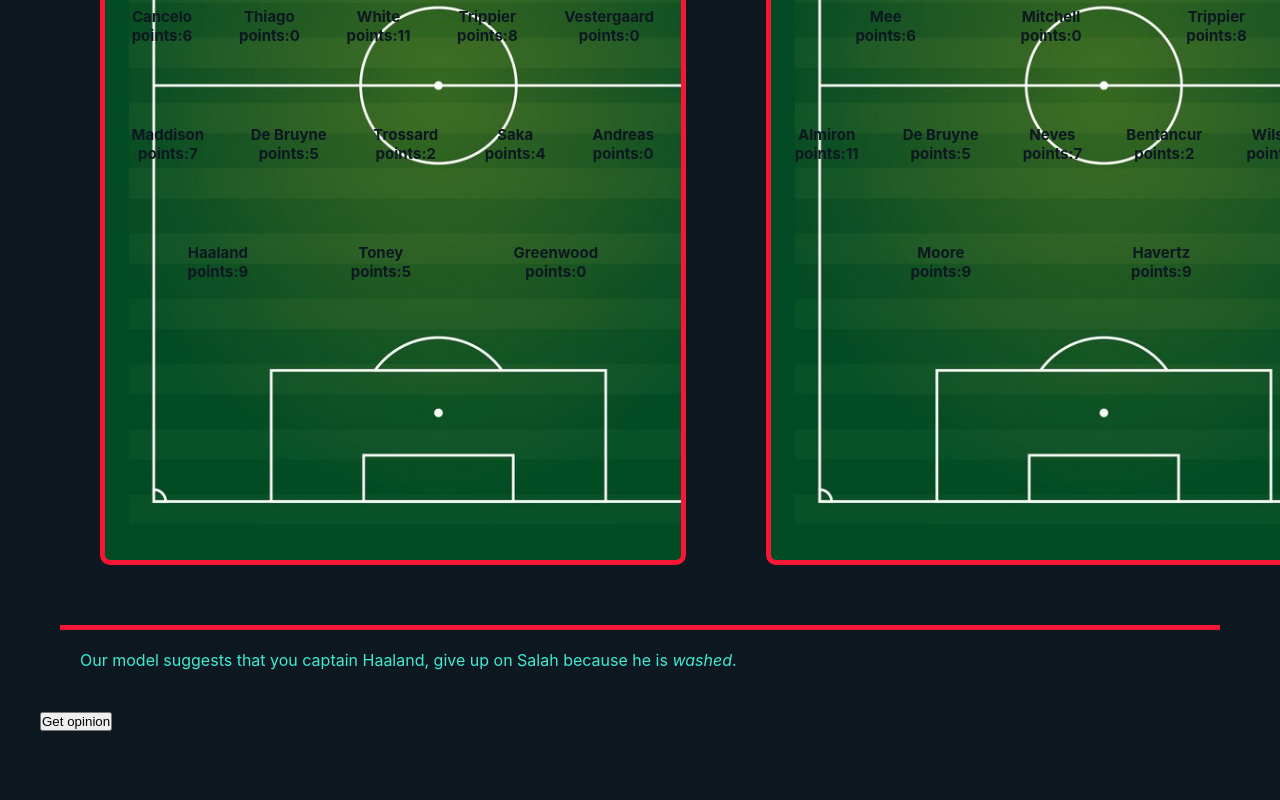
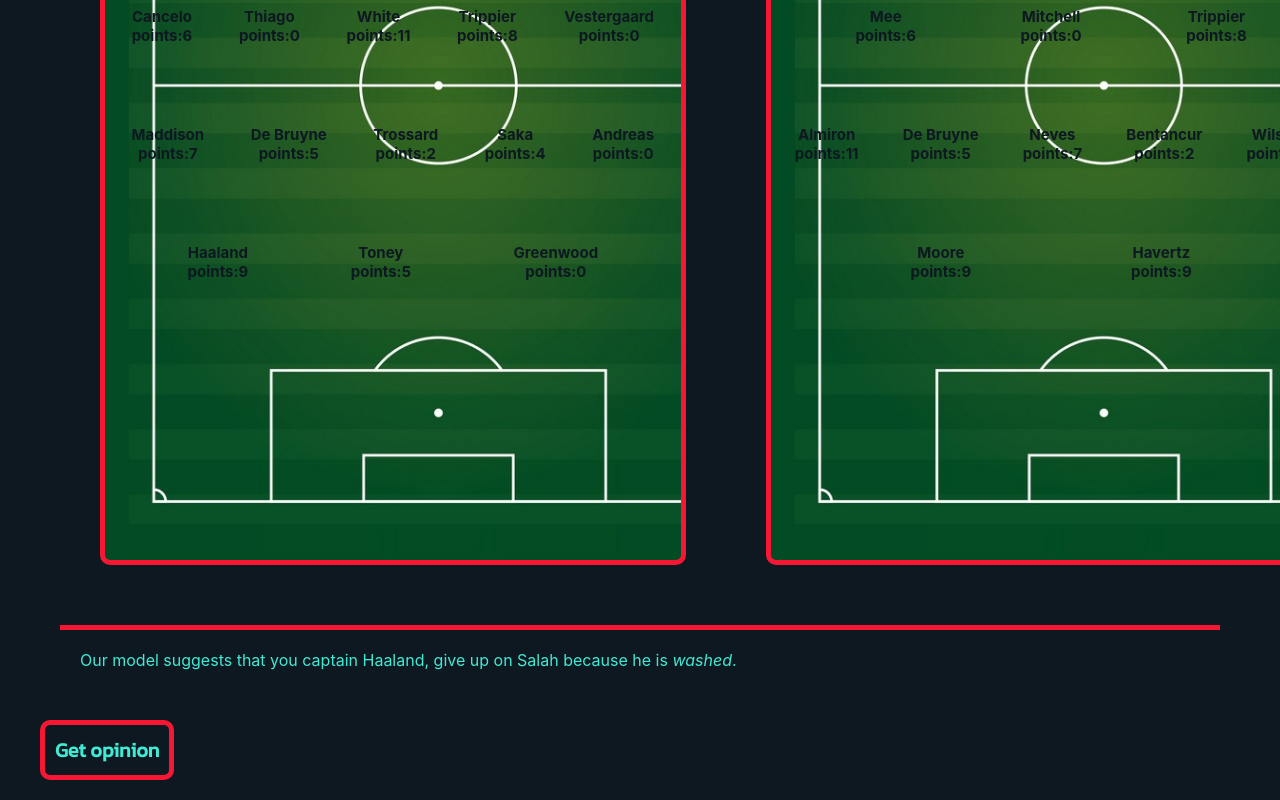
Before and after one commit to jakerinahmed/fantaisy-football-front-end, a React (Create React App) app: page /recommendations in a window 1280 px wide. Shown: the part 971-1771 px from the top of the page. Before the commit the page ends 1722 px from the top, so only its background shows below. Built offline with nearby package versions, Linux system fonts and the light colour scheme.

Commit message:
add condition of dream player already exists to teamoptimiser function

```diff
--- a/src/pages/Recommendations/index.js
+++ b/src/pages/Recommendations/index.js
@@ -59,17 +59,27 @@ const Recommendations = () => {
        return accumulator + userPlayer.value
     },0)
 
+    let currentPlayers = []
+    userPlayers.forEach(userPlayer => {
+      currentPlayers.push(userPlayer.name)
+    })
     console.log(bank)
     userPlayers.forEach(userPlayer => {
       dreamPlayers.forEach(dreamPlayer => {
+
         if(userPlayer.value + 100 - bank >= dreamPlayer.value && userPlayer.position === dreamPlayer.position && userPlayer.name !== dreamPlayer.name){
           const pointDiff = dreamPlayer.points - userPlayer.points
           const playerIn = dreamPlayer.name
           const playerOut = userPlayer.name
-          if(pointDiff > 0){
-            newTransfers.push(`${playerIn} for ${playerOut} for ${pointDiff} points`)
+          if(pointDiff > 0 && !currentPlayers.find(name => playerIn === name)){
+
+            newTransfers.push(`Transfer ${playerIn} for ${playerOut} for ${pointDiff} points`)
 
           }
+
+
+
+
         }
       })
     })
@@ -215,12 +225,17 @@ const Recommendations = () => {
       <div className='suggestion'>
         <p>Our model suggests that you captain Haaland, give up on Salah because he is <span>washed</span>. </p>
       </div>
-      <button onClick={() => teamOptimiser()}>Get opinion</button>
-        {
-          transfers.map((transfer,i) => {
-            return <li key={i} > {transfer}</li>
-          })
-        }
+      <button onClick={() => teamOptimiser()} className="button">Get opinion</button>
+      <div id="suggestion-div">
+
+          {
+            transfers.map((transfer,i) => {
+              return <li key={i} > {transfer}</li>
+            })
+          }
+
+
+      </div>
 
     </div>
   )
--- a/src/pages/Recommendations/style.css
+++ b/src/pages/Recommendations/style.css
@@ -120,7 +120,7 @@ h2 {
 
 
 
-#submit-button{
+#submit-button, .button{
     margin-top: 10px;
     background: transparent;
     color: var(--text);
@@ -140,6 +140,12 @@ h2 {
     border-radius: 0px;
     padding: 20px;
 }
+.suggestion-div{
+    display: flex;
+    align-items: center;
+    justify-content: center;
+
+}
 
 .suggestion > p > span{
     color: var(--text);
```
